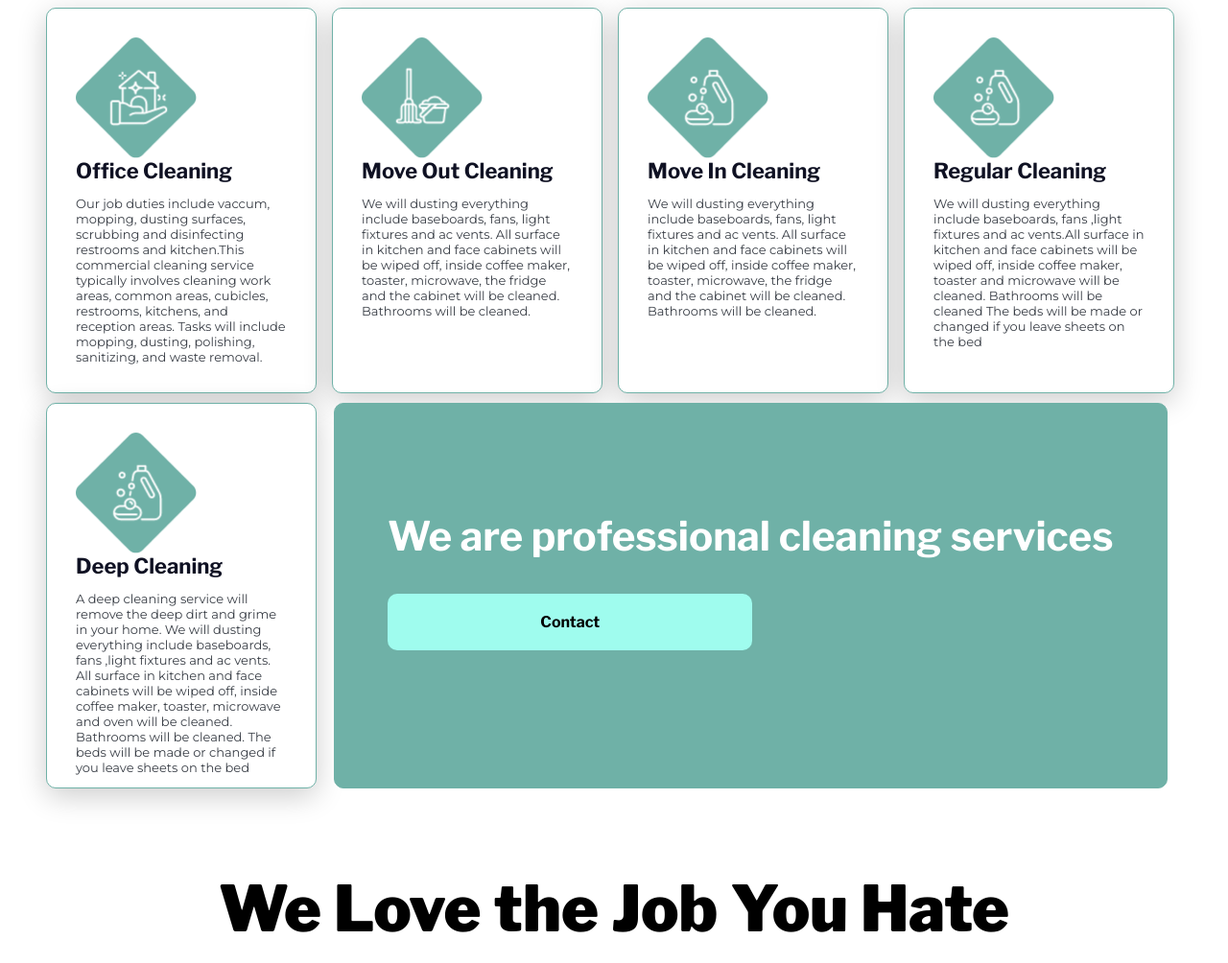
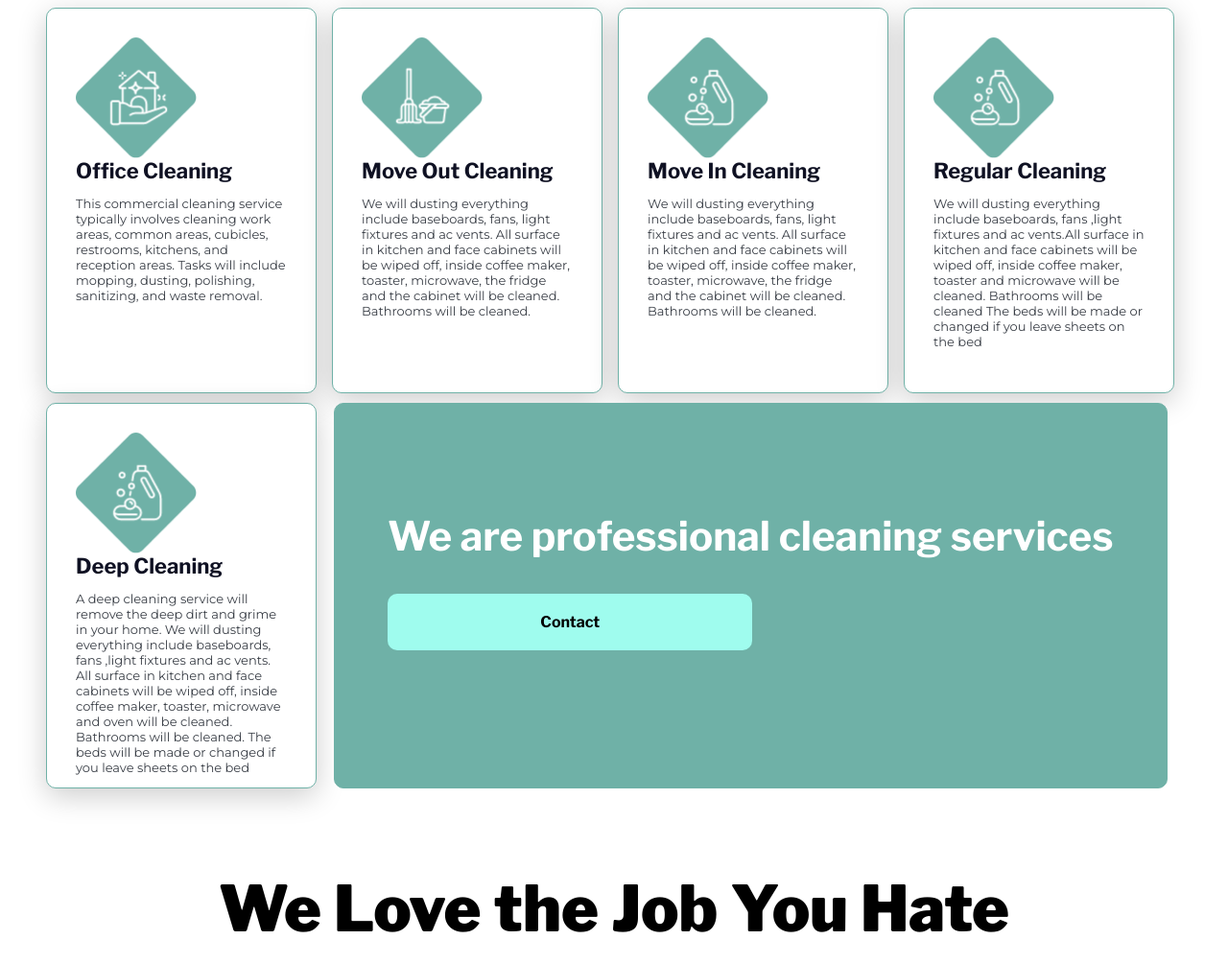
Before and after one commit to fjordtech/schnabl-cleaning, a plain HTML site: page index.html in a window 1280 px wide. Shown: the part 983-1987 px from the top of the page at 96% size. Drawn offline with nearby package versions, Linux system fonts and the light colour scheme.

Commit message:
adjusts services

```diff
--- a/index.html
+++ b/index.html
@@ -168,7 +168,7 @@
 						<div class="seg expande">
 							<img class="img-fluid img-seg" src="img/office.png" alt="Image 01">
 							<h2 class="title">Office Cleaning</h2>
-							<p class="desc mont">Our job duties include vaccum, mopping, dusting surfaces, scrubbing and disinfecting restrooms and kitchen.This commercial cleaning service typically involves cleaning work areas, common areas, cubicles, restrooms, kitchens, and reception areas. Tasks will include mopping, dusting, polishing, sanitizing, and waste removal.</p>
+							<p class="desc mont">This commercial cleaning service typically involves cleaning work areas, common areas, cubicles, restrooms, kitchens, and reception areas. Tasks will include mopping, dusting, polishing, sanitizing, and waste removal.</p>
 							<p class="more">
 								<a href="#" target="_blank">more &rsaquo;</a>
 							</p>
```
